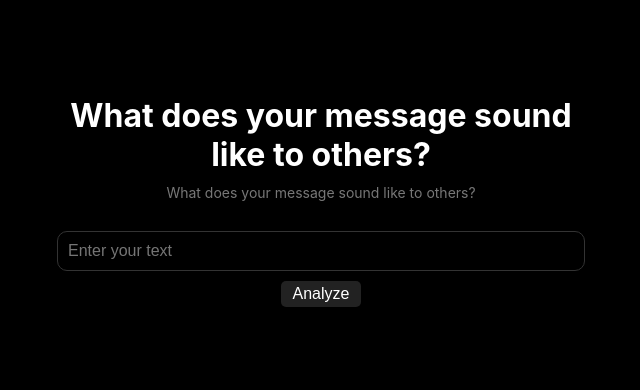
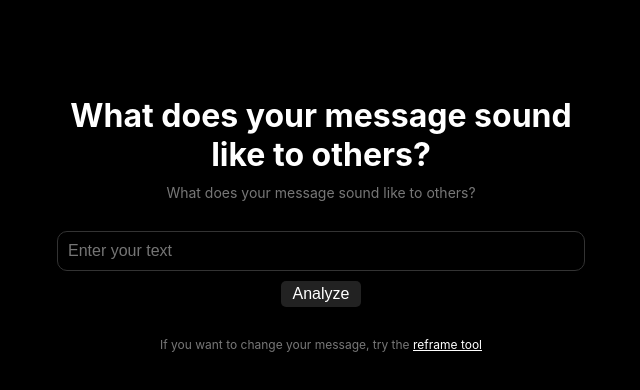
Before and after one commit to nishantrpai/tools.nishu.dev, a Next.js app: page /soundlike in a window 1280 px wide. Shown: the top 390 px of the page, without its empty margins (319-959 px from the left). Built offline with nearby package versions, Linux system fonts and the light colour scheme.

Commit message:
add redirect to reframe

```diff
--- a/pages/soundlike.js
+++ b/pages/soundlike.js
@@ -12,7 +12,7 @@ export default function Home() {
   const sensationalize = async () => {
     // make api call to /api/gpt?prompt
     setLoading(true)
-    let prompt = `What does this text: ${text} sound like , how does it feel, what does it remind you of?`;
+    let prompt = `What does this message: ${text} sound like , how does it feel, what does it remind you of?`;
     const res = await fetch(`/api/gpt?prompt=${prompt}`)
     const data = await res.json()
     setSensationalizedText(data.response)
@@ -61,6 +61,9 @@ export default function Home() {
             {sensationalizedText}
           </div>
         )}
+        <div style={{ textAlign: 'center', marginTop: 20, color: '#777', fontSize: 12 }}>
+          If you want to change your message, try the <a href="/reframe" style={{ color: '#fff', textDecoration: 'underline'}} target='_blank'> reframe tool</a>
+        </div>
       </main>
     </>
   )
```
